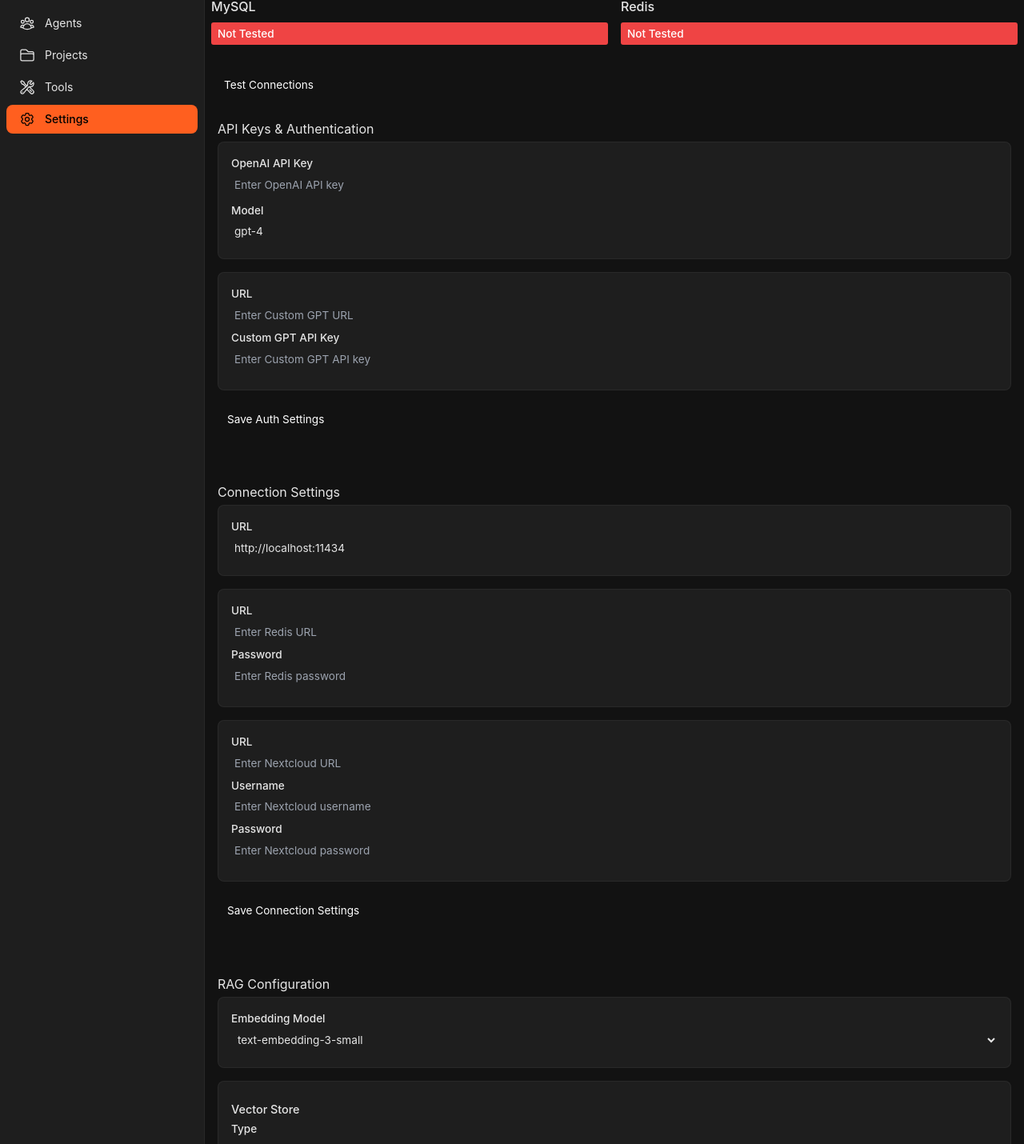
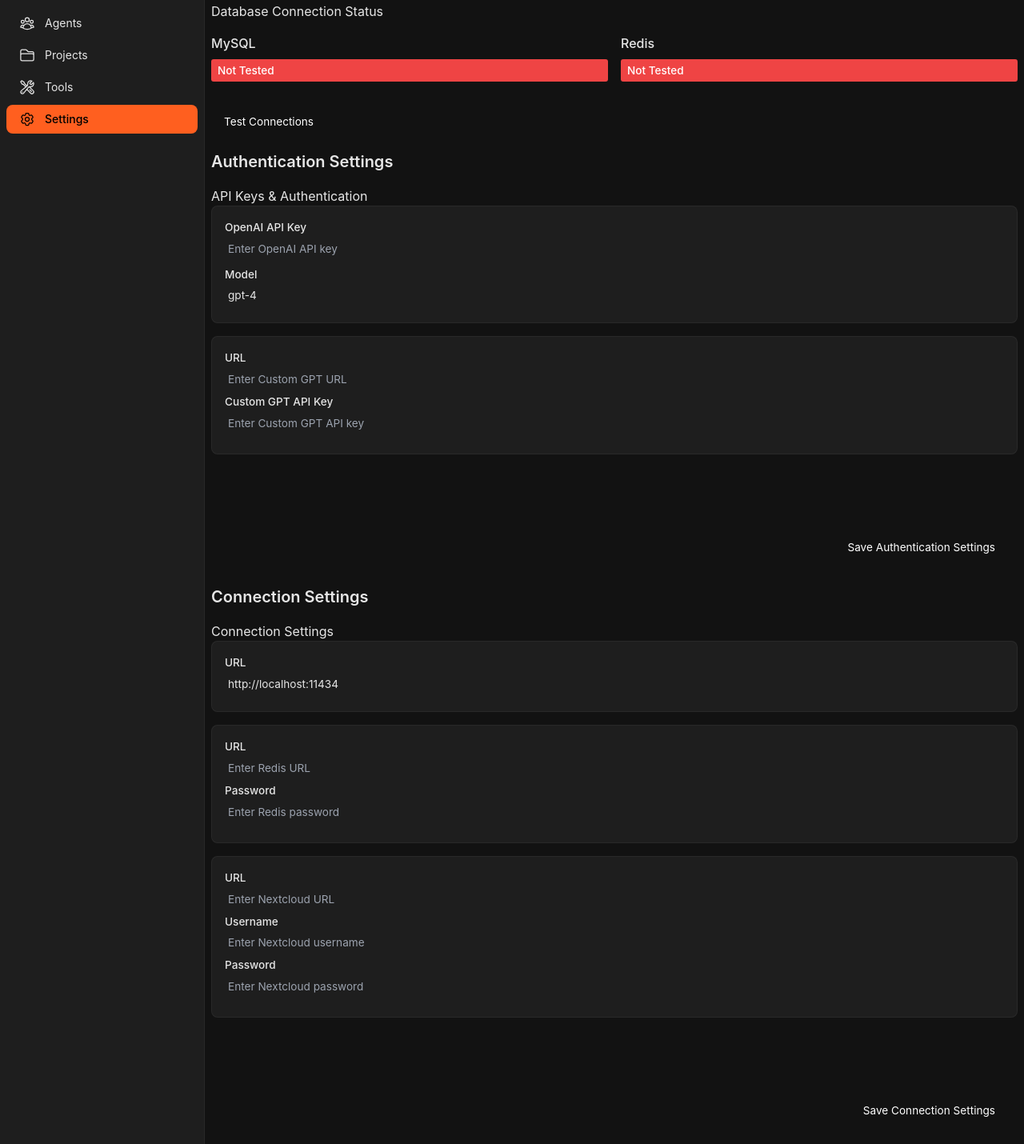
Before and after one commit to MaxParisotto/autowiki-base, a Vue app: page /settings in a window 1280 px wide. Shown: the part 178-1608 px from the top of the page at 80% size. Built offline with nearby package versions, Linux system fonts and the light colour scheme; no server answers.

Commit message:
Add new settings section component with improved structure and accessibility features

```diff
--- a/src/components/FormSection.vue
+++ b/src/components/FormSection.vue
@@ -1,5 +1,9 @@
 <template>
-  <div :class="['form-section', className]" role="form" :aria-label="label">
+  <div
+    :class="['form-section', className]"
+    :aria-label="label"
+  >
+    <h2 class="form-section-heading">{{ label }}</h2>
     <slot></slot>
   </div>
 </template>
@@ -15,4 +19,11 @@ defineProps<{
 .form-section {
   margin-bottom: 1rem;
 }
+
+.form-section-heading {
+  font-size: 1.25rem;
+  font-weight: 600;
+  margin-bottom: 1rem;
+  color: var(--color-heading);
+}
 </style>
--- /dev/null
+++ b/src/components/SettingSection.vue
@@ -0,0 +1,41 @@
+<template>
+  <section :id="id" class="settings-section-wrapper">
+    <FormSection :label="label">
+      <fieldset class="settings-section" :aria-labelledby="`${id}-heading`">
+        <h2 :id="`${id}-heading`">{{ heading }}</h2>
+        <slot></slot>
+      </fieldset>
+    </FormSection>
+  </section>
+</template>
+
+<script setup lang="ts">
+import FormSection from './FormSection.vue';
+
+defineProps<{
+  id: string;
+  label: string;
+  heading: string;
+}>();
+</script>
+
+<style scoped>
+.settings-section-wrapper {
+  margin-bottom: 2rem;
+  border-bottom: 1px solid var(--color-border);
+  padding-bottom: 1rem;
+}
+
+.settings-section-wrapper:last-child {
+  border-bottom: none;
+  margin-bottom: 0;
+  padding-bottom: 0;
+}
+
+.form-actions {
+  margin-top: 1.5rem;
+  padding: 1rem;
+  border-top: 1px solid var(--color-border);
+  text-align: right;
+}
+</style>
--- a/src/pages/Settings.vue
+++ b/src/pages/Settings.vue
@@ -44,18 +44,17 @@
 
       <!-- Settings Forms Container -->
       <div class="settings-forms-container">
-        <!-- Hidden form for password fields -->
-        <form id="password-form" style="display: none" @submit.prevent></form>
-
         <!-- Auth Settings -->
-        <FormSection label="Authentication Settings">
         <form
-            @submit.prevent="saveAuthSettings"
+          id="auth-settings-form"
           class="settings-form"
-            id="auth-settings-form"
+          @submit.prevent="handleAuthSubmit"
         >
-            <div class="settings-section" role="group" aria-labelledby="auth-heading">
-              <h2 id="auth-heading">API Keys & Authentication</h2>
+          <SettingSection
+            id="auth-section"
+            label="Authentication Settings"
+            heading="API Keys & Authentication"
+          >
             <!-- OpenAI Settings -->
             <div class="form-group" role="group">
               <PasswordField
@@ -94,20 +93,23 @@
                 describedby="auth-heading"
               />
             </div>
-              <button type="submit" class="save-button">Save Auth Settings</button>
+          </SettingSection>
+          <div class="form-actions">
+            <button type="submit" class="save-button">Save Authentication Settings</button>
           </div>
         </form>
-        </FormSection>
 
         <!-- Connection Settings -->
-        <FormSection label="Connection Settings">
         <form
-            @submit.prevent="saveConnectionSettings"
+          id="connection-settings-form"
           class="settings-form"
-            id="connection-settings-form"
+          @submit.prevent="handleConnectionSubmit"
         >
-            <div class="settings-section" role="group" aria-labelledby="connection-heading">
-              <h2 id="connection-heading">Connection Settings</h2>
+          <SettingSection
+            id="connection-section"
+            label="Connection Settings"
+            heading="Connection Settings"
+          >
             <!-- Ollama Settings -->
             <div class="form-group" role="group">
               <label for="ollama-url">URL</label>
@@ -164,20 +166,23 @@
                 describedby="auth-heading"
               />
             </div>
+          </SettingSection>
+          <div class="form-actions">
             <button type="submit" class="save-button">Save Connection Settings</button>
           </div>
         </form>
-        </FormSection>
 
         <!-- RAG Settings -->
-        <FormSection label="RAG Settings">
         <form
-            @submit.prevent="saveRagSettings"
+          id="rag-settings-form"
           class="settings-form"
-            id="rag-settings-form"
+          @submit.prevent="handleRagSubmit"
         >
-            <div class="settings-section" role="group" aria-labelledby="rag-heading">
-              <h2 id="rag-heading">RAG Configuration</h2>
+          <SettingSection
+            id="rag-section"
+            label="RAG Settings"
+            heading="RAG Configuration"
+          >
             <!-- Embedding Settings -->
             <div class="form-group" role="group">
               <label for="embedding-model">Embedding Model</label>
@@ -289,10 +294,11 @@
                 <option value="sentence">Sentence</option>
               </select>
             </div>
+          </SettingSection>
+          <div class="form-actions">
             <button type="submit" class="save-button">Save RAG Settings</button>
           </div>
         </form>
-        </FormSection>
       </div>
     </div>
   </div>
@@ -307,6 +313,7 @@ import { testDatabaseConnections } from '../utils/api'
 import AccessiblePasswordField from '../components/AccessiblePasswordField.vue'
 import FormSection from '../components/FormSection.vue'
 import PasswordField from '../components/PasswordField.vue'
+import SettingSection from '../components/SettingSection.vue'
 
 const settingsStore = useSettingsStore()
 const { settings, loading, error } = storeToRefs(settingsStore)
@@ -319,11 +326,10 @@ onMounted(async () => {
   }
 })
 
-const saveAuthSettings = async () => {
+const handleAuthSubmit = async () => {
   try {
     await settingsStore.saveSettings({
       ...settings.value,
-      // Only include auth-related settings
       openai: settings.value.openai,
       customGpt: settings.value.customGpt
     })
@@ -333,11 +339,10 @@ const saveAuthSettings = async () => {
   }
 }
 
-const saveConnectionSettings = async () => {
+const handleConnectionSubmit = async () => {
   try {
     await settingsStore.saveSettings({
       ...settings.value,
-      // Only include connection-related settings
       ollama: settings.value.ollama,
       redis: settings.value.redis,
       nextcloud: settings.value.nextcloud
@@ -348,25 +353,15 @@ const saveConnectionSettings = async () => {
   }
 }
 
-const saveRagSettings = async () => {
+const handleRagSubmit = async () => {
   try {
     await settingsStore.saveSettings({
       ...settings.value,
-      // Only include RAG-related settings
       rag: settings.value.rag
     })
     toast.success('RAG settings saved')
   } catch (err) {
     toast.error('Error saving RAG settings')
-  }
-}
-
-const saveSettings = async () => {
-  try {
-    await settingsStore.saveSettings(settings.value)
-    toast.success('Settings saved successfully')
-  } catch (err) {
-    toast.error('Error saving settings')
   }
 }
 
@@ -429,6 +424,11 @@ async function testConnections() {
 
 // Add form context
 provide('form-context', {
+  formIds: {
+    auth: 'auth-settings-form',
+    connection: 'connection-settings-form',
+    rag: 'rag-settings-form'
+  },
   setFormFields: (fields: { [key: string]: string }) => {
     // This is a no-op function to satisfy form context requirements
     return;
@@ -637,4 +637,29 @@ input[type="number"] {
   margin: 0;
   padding: 0;
 }
+
+fieldset {
+  border: none;
+  padding: 0;
+  margin: 0;
+}
+
+.form-actions {
+  margin-top: 1.5rem;
+  padding: 1rem;
+  border-top: 1px solid var(--color-border);
+  text-align: right;
+}
+
+.settings-section-wrapper {
+  margin-bottom: 2rem;
+  border-bottom: 1px solid var(--color-border);
+  padding-bottom: 1rem;
+}
+
+.settings-section-wrapper:last-child {
+  border-bottom: none;
+  margin-bottom: 0;
+  padding-bottom: 0;
+}
 </style>
```
Also changed, not shown: src/pages/Agents.vue (+65 -55 lines). Lines whose indentation alone changed are shown as unchanged.
